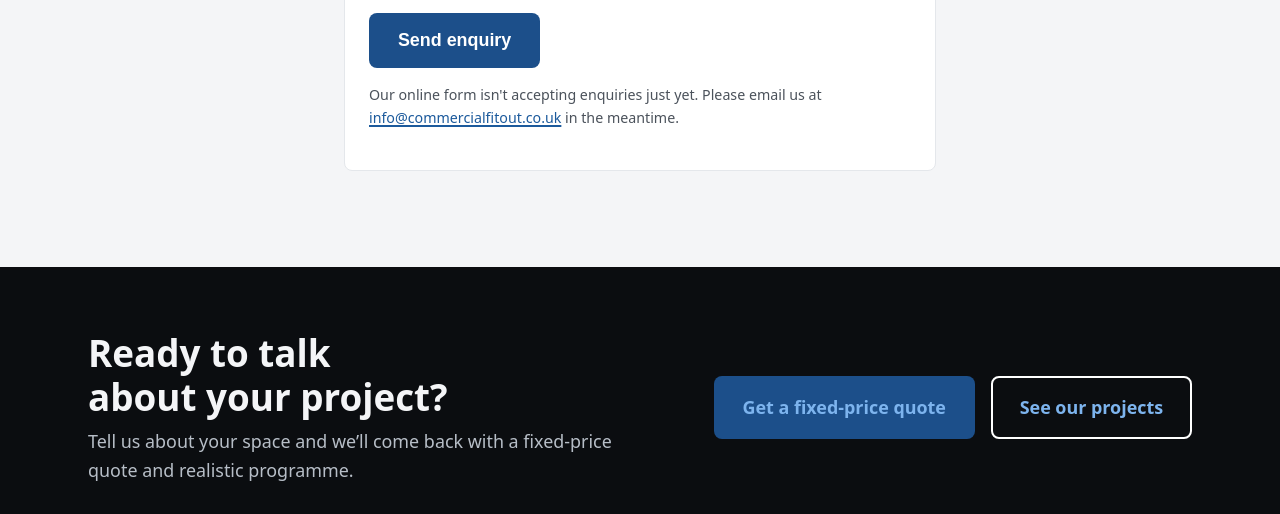
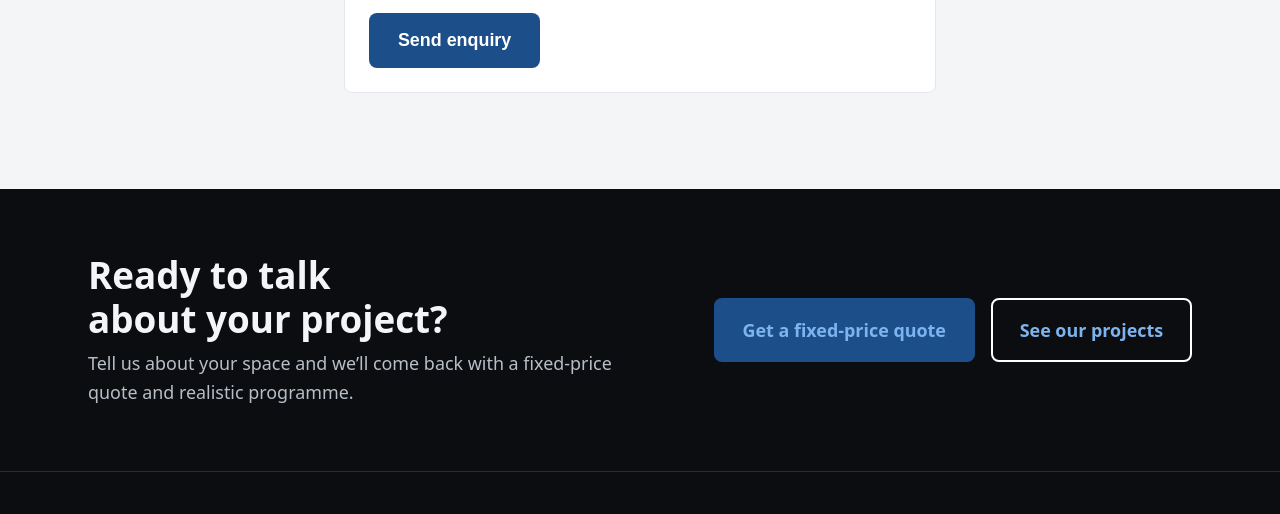
Before and after one commit to allexander22/Commercial-Fit-Out, an Astro site: page / in a window 1280 px wide. Shown: the part 6462-6976 px from the top of the page. Built offline with nearby package versions, Linux system fonts and the light colour scheme; Astro itself is replaced by a stand-in of ours.

Commit message:
Add Web3Forms access key and document the live contact form
The form now delivers submissions; the visitor fallback note no longer
renders. README contact-form docs rewritten for Web3Forms + hCaptcha.

Co-Authored-By: Claude Opus 5.5 <noreply@anthropic.com>

```diff
--- a/src/components/ContactForm.astro
+++ b/src/components/ContactForm.astro
@@ -6,7 +6,7 @@ import { EMAIL } from '../consts';
 // is designed to sit in public HTML, so committing it is fine. While it is
 // still the placeholder, the form shows a "please email us" note instead of
 // pretending to work.
-const WEB3FORMS_ACCESS_KEY = 'YOUR_WEB3FORMS_ACCESS_KEY';
+const WEB3FORMS_ACCESS_KEY = '447a2db2-0976-4f34-a818-114ab481e704';
 const formReady = !WEB3FORMS_ACCESS_KEY.startsWith('YOUR_');
 
 // Spam protection: hCaptcha via Web3Forms' free built-in integration. This
```
Also changed, not shown: README.md.
